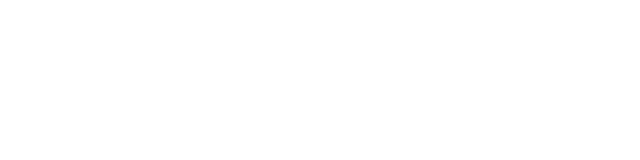
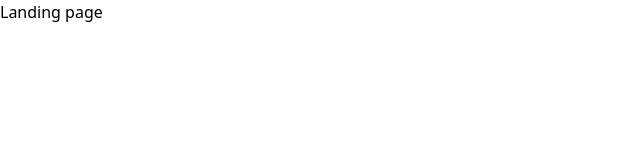
Before and after one commit to Ryuka25/website-tasking, a Nuxt app: page /landing-page-1 in a window 1280 px wide. Before the commit this address had no page. Shown: the top 160 px of the page, without its empty margins (0-640 px from the left). Built offline with nearby package versions, Linux system fonts and the light colour scheme.

Commit message:
feat: update landing page URL and add landing page 1 component

```diff
--- a/data/landing-pages.json
+++ b/data/landing-pages.json
@@ -1,6 +1,6 @@
 [
   {
     "title": "Landing Page 1",
-    "url": "#"
+    "url": "/landing-page-1"
   }
 ]
--- /dev/null
+++ b/pages/landing-page-1/index.vue
@@ -0,0 +1,4 @@
+<script setup lang="ts"></script>
+<template>
+  <div>Landing page</div>
+</template>
```
